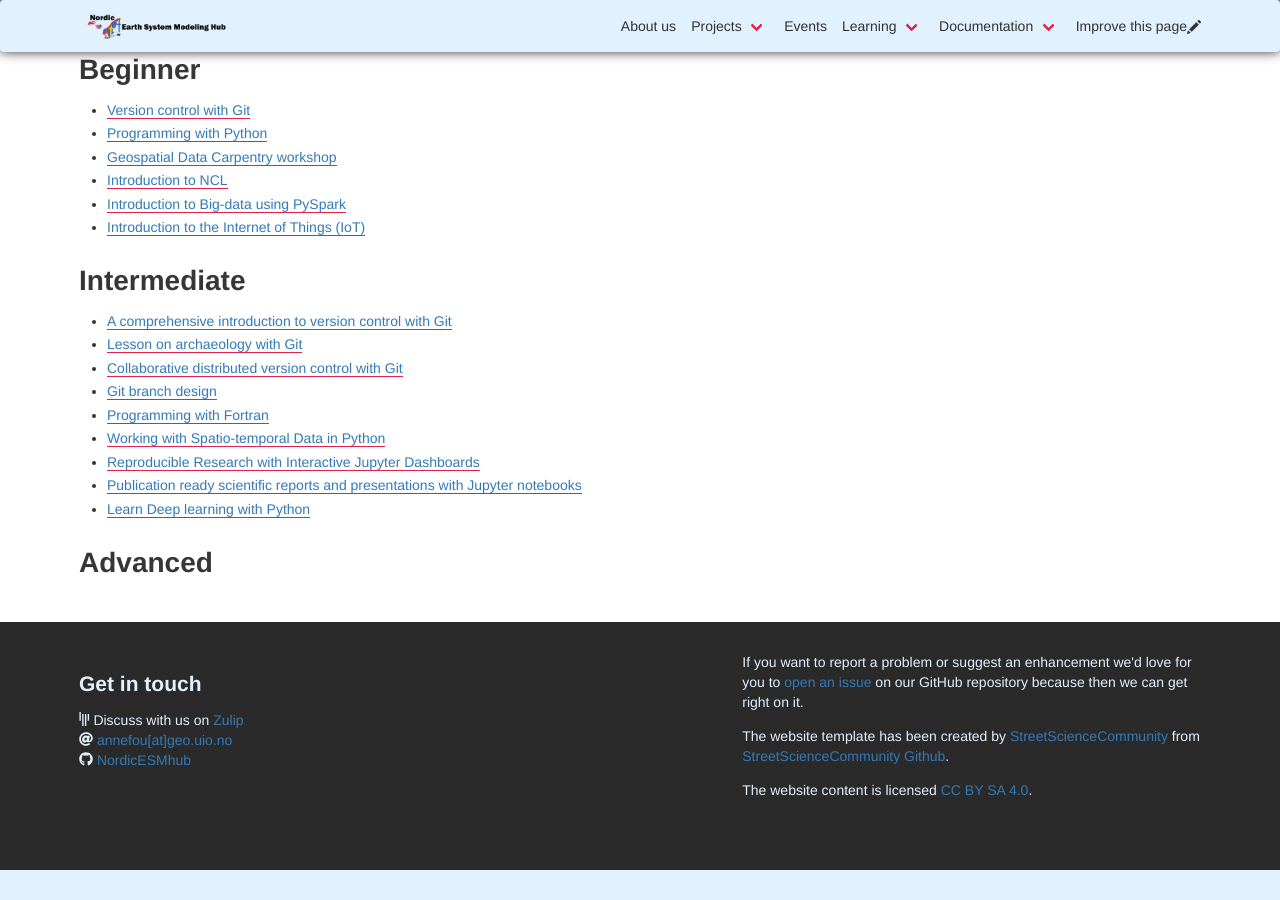
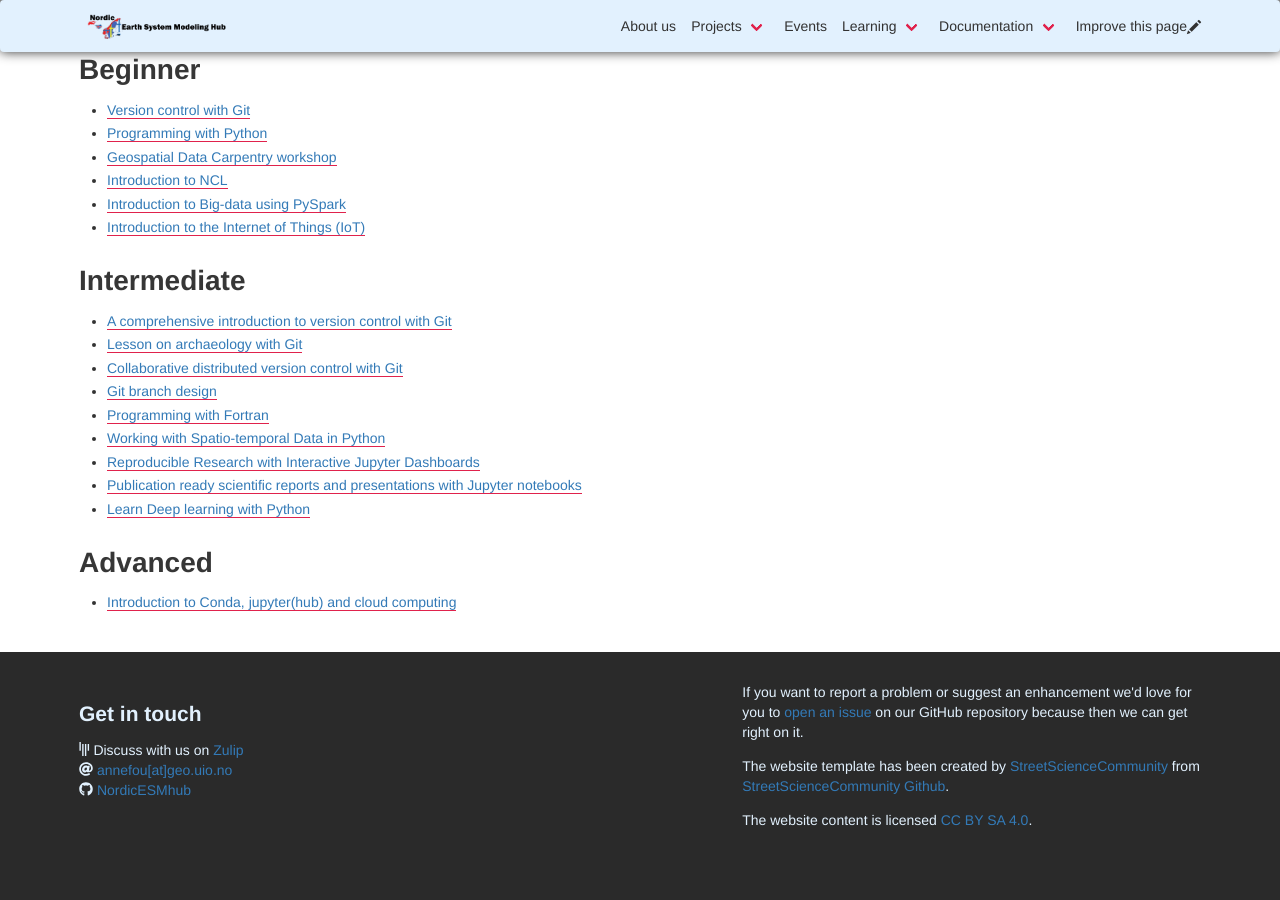
Before and after one commit to NordicESMhub/nordicesmhub.github.io, a Jekyll site: the page built from _tutorials/programming.md, in a window 1280 px wide and 900 px high, scrolled down 626 px. Built offline with Jekyll 4.4.1, drawn with Linux system fonts in a browser that asks for light colours; nearby versions of some CDN libraries; before the commit the page ends 1496 px from its top, so only the background shows below that; grey boxes are pictures that could not be loaded.

Commit message:
Add link to lesson on conda + cloud computing

```diff
--- a/_tutorials/programming.md
+++ b/_tutorials/programming.md
@@ -26,3 +26,5 @@ image: /images/tutorials/markus-spiske-221494-unsplash.jpg
 - [Learn Deep learning with Python](https://uiohive.github.io/deep-learning_intro/)
 
 # Advanced
+
+- [Introduction to Conda, jupyter(hub) and cloud computing](https://nordicesmhub.github.io/datasharing/)
```
